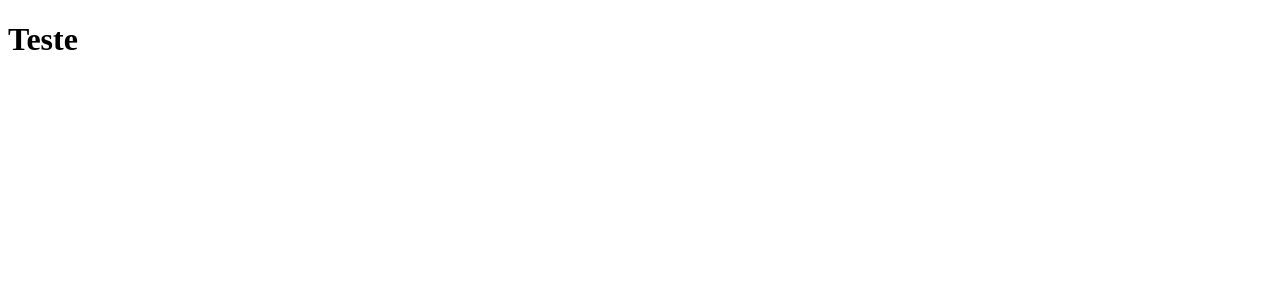
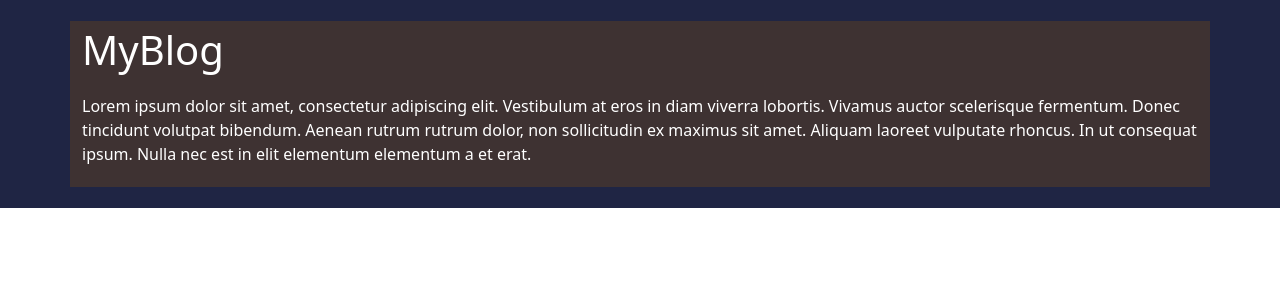
Before and after one commit to GuilhermeCastillo/myblog, a Django app: page /articles/ in a window 1280 px wide. Before the commit the part shown is almost empty. Shown: the top 300 px of the page. Run offline with Django 5.2, Linux system fonts and the light colour scheme.

Commit message:
articles.html created

```diff
--- a/articles/templates/articles.html
+++ b/articles/templates/articles.html
@@ -1,11 +1,54 @@
 <!DOCTYPE html>
-<html lang="pt-br">
-<head>
-    <meta charset="UTF-8">
-    <meta name="viewport" content="width=device-width, initial-scale=1.0">
-    <title>Document</title>
-</head>
-<body>
-    <h1>Teste</h1>
-</body>
+<html lang="en">
+  <head>
+    <meta charset="utf-8" />
+    <meta name="viewport" content="width=device-width, initial-scale=1" />
+    <title>Bootstrap demo</title>
+    <link
+      href="https://cdn.jsdelivr.net/npm/bootstrap@5.3.2/dist/css/bootstrap.min.css"
+      rel="stylesheet"
+      integrity="sha384-T3c6CoIi6uLrA9TneNEoa7RxnatzjcDSCmG1MXxSR1GAsXEV/Dwwykc2MPK8M2HN"
+      crossorigin="anonymous"
+    />
+
+
+    <style>
+        .header-content {
+            background: #1F2544;
+            height: 13rem;
+        }
+
+        .intro-blog {
+            background: #3E3232;
+            color: #ffffff;
+            height: 10.4rem;
+        }
+
+    </style>
+
+  </head>
+  <body>
+    <header>
+      <div class="header-content container-fluid d-flex align-items-center">
+        <div class="intro-blog container d-flex flex-column justify-content-around">
+          <h1>MyBlog</h1>
+
+          <p>
+            Lorem ipsum dolor sit amet, consectetur adipiscing elit. Vestibulum
+            at eros in diam viverra lobortis. Vivamus auctor scelerisque
+            fermentum. Donec tincidunt volutpat bibendum. Aenean rutrum rutrum
+            dolor, non sollicitudin ex maximus sit amet. Aliquam laoreet
+            vulputate rhoncus. In ut consequat ipsum. Nulla nec est in elit
+            elementum elementum a et erat.
+          </p>
+        </div>
+      </div>
+    </header>
+
+    <script
+      src="https://cdn.jsdelivr.net/npm/bootstrap@5.3.2/dist/js/bootstrap.bundle.min.js"
+      integrity="sha384-C6RzsynM9kWDrMNeT87bh95OGNyZPhcTNXj1NW7RuBCsyN/o0jlpcV8Qyq46cDfL"
+      crossorigin="anonymous"
+    ></script>
+  </body>
 </html>
```
